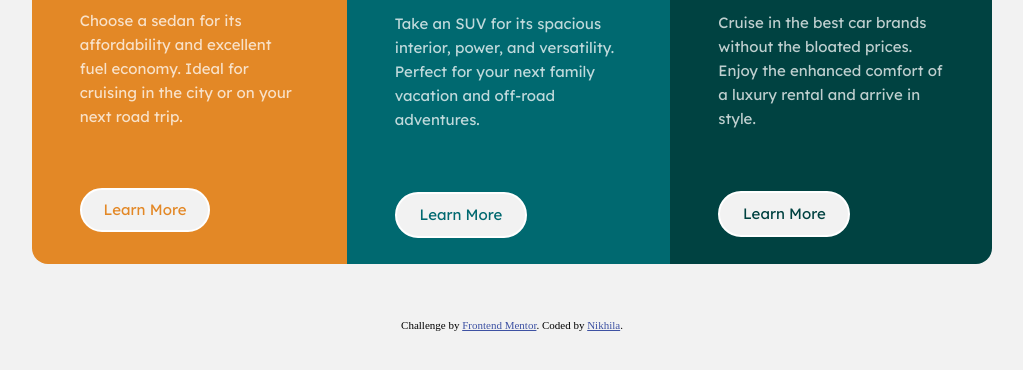
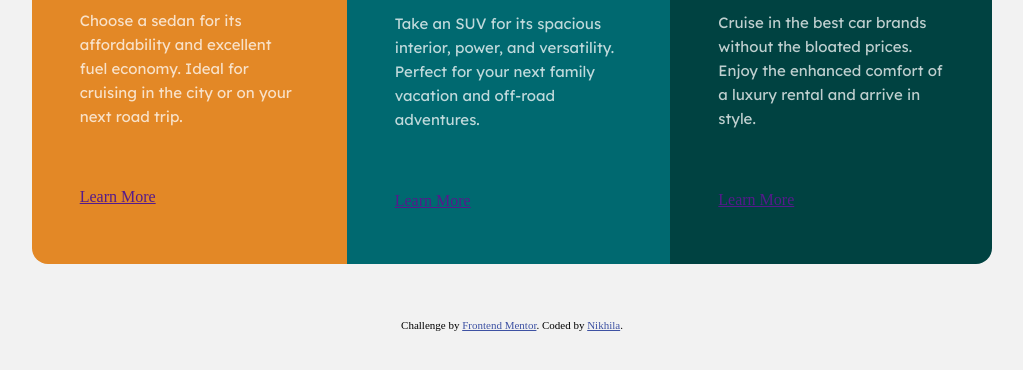
Before and after one commit to Nikhila-DN/3-column-preview-card-component, a plain HTML site: page index.html in a window 1280 px wide. Shown: the part 368-738 px from the top of the page, without its empty margins (128-1151 px from the left). Drawn offline with Linux system fonts and the light colour scheme.

Commit message:
Update index.html

```diff
--- a/index.html
+++ b/index.html
@@ -30,7 +30,7 @@
           <p>Choose a sedan for its affordability and excellent fuel economy. Ideal for cruising in the city
             or on your next road trip.</p>
         </div>
-        <button >Learn More</button>
+        <a href="" >Learn More</a>
       </div>
       <div class="car suv ">
         <img src="images/icon-suvs.svg" alt=" SUVs">
@@ -38,7 +38,7 @@
         <div class="car-description">
           <p>Take an SUV for its spacious interior, power, and versatility. Perfect for your next family vacation and off-road adventures.</p>
         </div>
-        <button >Learn More</button>
+        <a href="" >Learn More</a>
       </div>
       <div class="car lux ">
         <img src="images/icon-luxury.svg" alt="Luxury">
@@ -47,7 +47,7 @@
           <p> Cruise in the best car brands without the bloated prices. Enjoy the enhanced comfort of a luxury
             rental and arrive in style.</p>
         </div>
-        <button >Learn More</button>
+        <a href="" >Learn More</a>
       </div>
     </div>
   </main>
```
